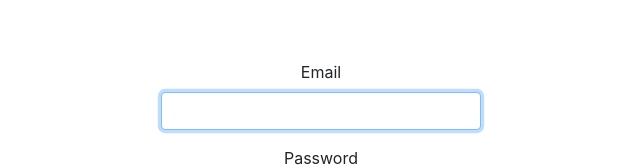
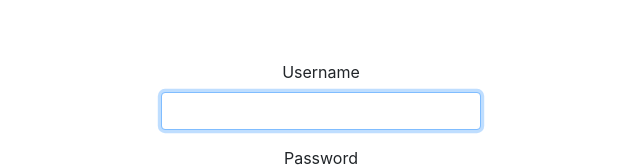
Before and after one commit to CS22Team19/Redux-FE, a React (Create React App) app: page /register in a window 1280 px wide. Shown: the top 167 px of the page, without its empty margins (319-959 px from the left). Built offline with nearby package versions, Linux system fonts and the light colour scheme.

Commit message:
updated register data shape

```diff
--- a/src/components/Register.js
+++ b/src/components/Register.js
@@ -3,9 +3,8 @@
 // part to Auth. You’ll see it later in this tutorial, but we will essentially take the user object
 // and save it to your Redux store, then take the token associated with the user and save it to localStorage.
 
-
 import React, { Component } from "react";
-import 'bootstrap/dist/css/bootstrap.min.css';
+import "bootstrap/dist/css/bootstrap.min.css";
 // import {connect} from 'react-redux';
 
 // import {userPostFetch} from '../actions';
@@ -16,37 +15,32 @@ import "./Login.css";
 
 class Register extends Component {
   state = {
-        email: "",
-        password: "",
-
-      }
-
+    username: "",
+    password: ""
+  };
 
   handleChange = event => {
     this.setState({
       [event.target.name]: event.target.value
     });
-      }
+  };
 
   handleSubmit = event => {
-        event.preventDefault()
+    event.preventDefault();
     // this.props.userPostFetch(this.state)
-      }
-
-
-
+  };
 
   render() {
     return (
       <div className="Login">
         <form onSubmit={this.handleSubmit}>
-        <FormGroup controlId="email" bsSize="large">
-          <FormLabel>Email</FormLabel>
+          <FormGroup controlId="username" bsSize="large">
+            <FormLabel>Username</FormLabel>
             <FormControl
               autoFocus
-            name="email"
-            type="email"
-            value={this.state.email}
+              name="username"
+              type="username"
+              value={this.state.username}
               onChange={this.handleChange}
             />
           </FormGroup>
@@ -56,20 +50,19 @@ class Register extends Component {
               value={this.state.password}
               onChange={this.handleChange}
               type="password"
-            name='password'
+              name="password"
             />
           </FormGroup>
-        <Button block bsSize="large"  type="submit">
+          <Button block bsSize="large" type="submit">
             Register
           </Button>
         </form>
       </div>
-  )
+    );
   }
 }
 
-
-export default Register
+export default Register;
 
 // const mapDispatchToProps = dispatch => ({
 //     userPostFetch: userInfo => dispatch(userPostFetch(userInfo))
```
Also changed, not shown: 1 other file (tests, documents, lock files or other folders). Lines whose indentation alone changed are shown as unchanged.
